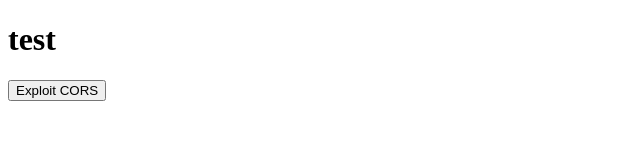
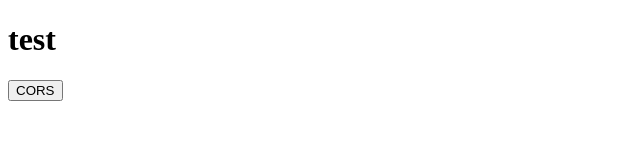
Before and after one commit to bluescapebio/test, a plain HTML site: page index.html in a window 1280 px wide. Shown: the whole page, without its empty margins (0-640 px from the left). Drawn offline with Linux system fonts and the light colour scheme.

Commit message:
Update index.html

```diff
--- a/index.html
+++ b/index.html
@@ -6,7 +6,7 @@
 </head>
 <body>
     <h1>test</h1>
-    <button id="exploitButton">Exploit CORS</button>
+    <button id="exploitButton"> CORS</button>
     <pre id="response"></pre>
 
     <script>
```
